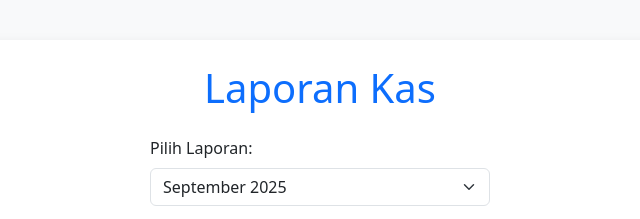
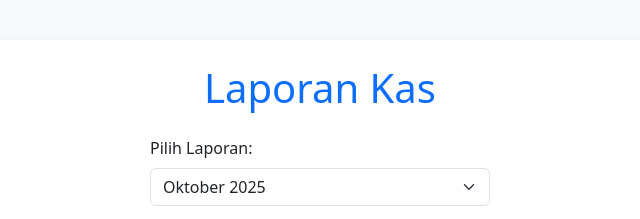
Before and after one commit to BlokHCikeasGardenia/laporankas, a plain HTML site: page index.html in a window 1280 px wide. Shown: the top 219 px of the page, 320-960 px from the left. Drawn offline with nearby package versions, Linux system fonts and the light colour scheme.

Commit message:
Update index.html

```diff
--- a/index.html
+++ b/index.html
@@ -21,7 +21,7 @@
     <div class="mb-3 dropdown-select">
       <label for="laporanSelect" class="form-label">Pilih Laporan:</label>
       <select class="form-select" id="laporanSelect" onchange="changePDF()">
-        <option value="LaporanKeuanganOktober2025.pdf">September 2025</option>
+        <option value="LaporanKeuanganOktober2025.pdf">Oktober 2025</option>
         <option value="LaporanKeuanganSeptember2025.pdf">September 2025</option>
         <option value="LaporanKeuanganAgustus2025.pdf">Agustus 2025</option>
         <option value="LaporanKeuanganJuli2025.pdf">Juli 2025</option>
```
